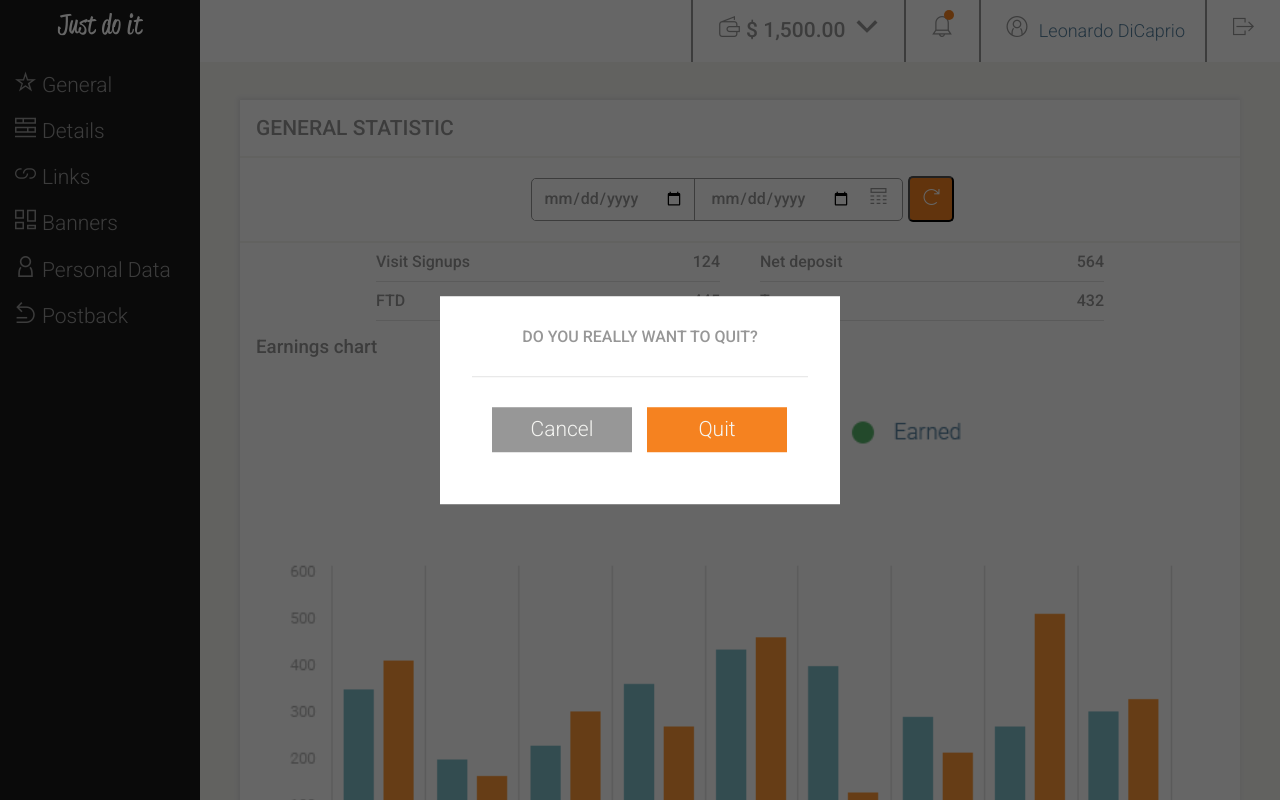
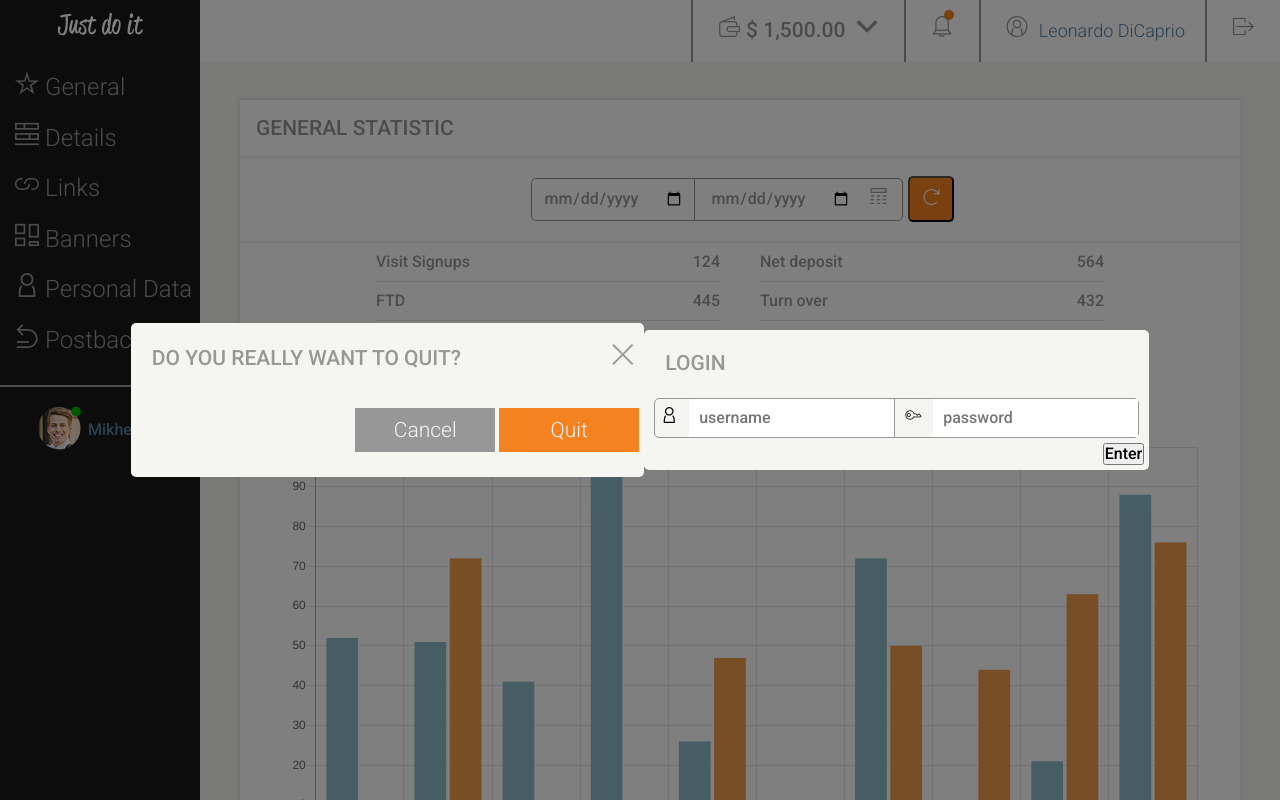
Before and after one commit to jarekdorman/project_module_12, a website: page src/index.html in a window 1280 px wide. Both pictures are taken after a click on the link 1243 px from the left and 30 px from the top of the page. Shown: the top 800 px of the page. Drawn offline with nearby package versions, Linux system fonts and the light colour scheme; files that its build step writes are made by us from their sources.

Commit message:
add modals

```diff
--- a/src/index.html
+++ b/src/index.html
@@ -38,6 +38,14 @@
                 </li>
             </ul>
         </div>
+        <div class="aside_chat">
+            <div class="chat_img">
+                <img src="/images/photo.png" alt="">
+            </div>
+            <div class="aside_chat_name">
+                <p>Mikheal E.</p>
+            </div>
+        </div>
     </aside>
     <nav class="top_bar">
         <ul class="nav_links">
@@ -50,7 +58,7 @@
                 <a class="icon-notification" href="#notification"></a>
             </li>
             <li>
-                <a href="#login">
+                <a href="#modal__login" class="login" id="loginczyk">
                     <span class="icon-profile"></span>
                     <em>Leonardo DiCaprio</em>
                 </a>
@@ -60,20 +68,8 @@
             </li>
         </ul>
     </nav>
-    <div id="open-modal" class="modal-window">
-        <div>
-            <div class="modal_question">DO YOU REALLY WANT TO QUIT?</div>
-            <div class="modal_options">
-                <div class="cancel">
-                    <a href="#" title="Close" class="modal-close"><button class="btn-light">Cancel</button></a>
-                </div>
-                <div class="quit">
-                    <button class="btn-success">Quit</button>
-                </div>
-            </div>
-        </div>
     </div>
-    </div>
+
     <main>
         <div class="container">
             <section id="general" class="general">
@@ -110,7 +106,9 @@
                 </div>
                 <div class="graph">
                     <h3>Earnings chart</h3>
-                    <img src="/images/graph.png" alt="">
+                    <div class="chart-container">
+                        <canvas id="myChart"></canvas>
+                    </div>
                 </div>
             </section>
         </div>
@@ -324,7 +322,33 @@
             </section>
         </div>
     </main>
-    <script src="js/script.js" type="module"></script>
+
+    <!-- MODALS -->
+
+    <div class="overlay" id="overlay">
+        <div class="modal__quit">
+            <h2>
+                <span>Do you really want to Quit?</span>
+                <span class="icon-close js--close-modal"></span>
+            </h2>
+            <button class="btn-light">Cancel</button>
+            <button class="btn-success js--close-modal">Quit</button>
+        </div>
+        <div class="modal__login" id="modal-login">
+            <h2>Login</h2>
+            <div class="input-container">
+              <span class="icon-personaldata"></span>
+              <input name="login-username" type="text" placeholder="username" />
+              <span class="icon-password"></span>
+              <input name="login-password" type="password" placeholder="password" />
+            </div>
+            <button class="btn --rectangle">Enter</button>
+          </div>
+    </div>
+
+
+        <script src="https://cdnjs.cloudflare.com/ajax/libs/Chart.js/2.4.0/Chart.min.js"></script>
+        <script src="js/script.js" type="module"></script>
 </body>
 
 </html>
--- a/src/js/script.js
+++ b/src/js/script.js
@@ -14,3 +14,99 @@ document.querySelector('.hamburger').addEventListener('click', function (e) {
   e.preventDefault();
   toggleMenu();
 });
+
+// Modals
+
+function closeModal() {
+  document.getElementById('overlay').classList.remove('show');
+}
+
+document.querySelectorAll('#overlay .js--close-modal').forEach(function (btn) {
+  btn.addEventListener('click', function (e) {
+    e.preventDefault();
+    closeModal();
+  });
+});
+
+document.querySelector('#overlay').addEventListener('click', function (e) {
+  if (e.target === this) {
+    closeModal();
+  }
+});
+
+document.addEventListener('keyup', function (e) {
+  if (e.keyCode === 27) {
+    closeModal();
+  }
+});
+
+function openModal(modal) {
+  document.querySelectorAll('#overlay > *').forEach(function (modal) {
+    modal.classList.remove('show');
+  });
+  document.querySelector('#overlay').classList.add('show');
+  // document.querySelector(modal).classList.add('show');
+  // modal.classList.add('show');
+}
+
+const logoutButtons = document.querySelectorAll('.icon-quit');
+const loginButtons = document.querySelectorAll('.login');
+
+const modalQuit = document.querySelector('.modal__quit');
+const modalLogin = document.querySelector('.modal__login');
+
+for (let logoutButton of logoutButtons) {
+  logoutButton.addEventListener('click', function () {
+    openModal(modalQuit);
+  });
+}
+
+for (let loginButton of loginButtons) {
+  loginButton.addEventListener('click', function () {
+    openModal(modalLogin);
+  });
+}
+
+// loginButtons.addEventListener('click', function () {
+//   openModal(modalLogin);
+// });
+
+// CHART
+
+var ctx = document.getElementById('myChart').getContext('2d');
+
+
+var chart = new Chart(ctx, {
+  // 1
+  type: 'bar',
+  data: {
+    // 2
+    labels: ['01', '02', '03', '04', '05', '06', '07', '08', '09', '10'],
+    // 3
+    datasets: [
+      {
+        // 4
+        label: 'Signups',
+        // 5
+        backgroundColor: '#8DBEC8',
+        borderColor: '#8DBEC8',
+        // 6
+        data: [52, 51, 41, 94, 26, 6, 72, 9, 21, 88],
+      },
+      {
+        label: 'FTD',
+        backgroundColor: '#F29E4E',
+        borderColor: '#F29E4E',
+        data: [6, 72, 1, 0, 47, 11, 50, 44, 63, 76],
+      },
+      {
+        label: 'Earned',
+        backgroundColor: '#71B374',
+        borderColor: '#71B374',
+        data: [59, 49, 68, 90, 67, 41, 13, 38, 48, 48],
+        // 7
+        hidden: true,
+      },
+    ],
+  },
+});
--- a/src/sass/_layout.scss
+++ b/src/sass/_layout.scss
@@ -32,7 +32,8 @@ main {
 
     .link_icons {
       opacity: 1;
-      &:hover {
+
+      & > *:hover {
         color: $warning-dark;
       }
     }
--- a/src/sass/_media.scss
+++ b/src/sass/_media.scss
@@ -5,14 +5,20 @@
 
   .aside {
     left: -120px;
+    transition: visibility 0.5s, linear 0.5s, opacity 0.5s;
   }
 
   .aside_links {
     opacity: 0;
+    transition: all 0.6s;
+  }
+
+  .aside_chat {
+    opacity: 0;
+    transition: all 0.6s;
   }
 
   .show {
-    transition: visibility 0.5s, linear 0.5s, opacity 0.5s;
     z-index: 5;
     left: 0px;
     width: 50%;
@@ -32,6 +38,9 @@
       display: block;
       font-size: 24px;
     }
+    .aside_chat {
+      opacity: 1;
+    }
   }
 
   .aside_logo i {
@@ -40,6 +49,8 @@
 
   .aside_logo img {
     opacity: 0;
+    transition: all 0.6s;
+
   }
 
   main {
@@ -64,15 +75,12 @@
   .link_row {
     width: 100%;
   }
-  //   .top_bar {
-  //       display: none;
-  //   }
 }
 
 @media (max-width: 991px) {
-main {
-  padding: 70px 0 0 0;
-}
+  main {
+    padding: 70px 0 0 0;
+  }
 
   .top_bar {
     display: none;
@@ -81,7 +89,7 @@ main {
   .aside {
     height: 70px;
     width: 100vw;
-    // left: 0;
+    transition: visibility 0.5s, linear 0.5s, opacity 0.5s;
   }
 
   .aside_logo {
@@ -98,10 +106,11 @@ main {
 
   .aside_links {
     opacity: 0;
+    transition: all 0.6s;
+
   }
 
   .show {
-    transition: visibility 0.5s, linear 0.5s, opacity 0.5s;
     height: 100vh;
 
     .aside_links {
@@ -169,7 +178,7 @@ main {
     margin: 15px 0;
   }
 
-  .field  label {
+  .field label {
     float: none;
     text-align: center;
     width: 100%;
--- a/src/sass/_variables.scss
+++ b/src/sass/_variables.scss
@@ -33,7 +33,7 @@ $font-medium: 500;
 $font-bold: 700;
 
 /* Font size */
-$aside-link: 21px;
+$aside-link: 24px;
 
 /* Transitions */
 $transition-general: all 1s;
--- /dev/null
+++ b/src/sass/components/_modals.scss
@@ -0,0 +1,74 @@
+* {
+  box-sizing: border-box;
+}
+
+.overlay {
+  position: fixed;
+  top: 0;
+  left: 0;
+  z-index: 9999;
+}
+
+.overlay {
+  position: fixed;
+  top: 0;
+  left: 0;
+  z-index: 999;
+
+  width: 100%;
+  height: 100%;
+  background-color: rgba(0, 0, 0, 0.5);
+
+  justify-content: center;
+  align-items: center;
+
+  overflow: auto;
+  padding: 30px;
+
+  display: none;
+}
+
+.overlay.show {
+  display: flex;
+}
+
+.overlay::webkit-scrollbar {
+  display: none;
+}
+
+.modal {
+  max-width: 600px;
+  margin: auto;
+  background-color: #ffffff;
+  position: relative;
+  padding: 30px;
+  display: none;
+}
+
+.modal.show {
+  display: block;
+}
+
+.modal .btn-close {
+  position: absolute;
+  top: 0;
+  right: 0;
+  padding: 5px 10px;
+}
+
+[class^='modal__'] {
+  background: $main-ultra-light;
+  // display: none;
+  border-radius: 5px;
+  padding: 5px;
+  z-index: 4;
+  text-align: right;
+  // transition: $transition-visibility;
+  min-width: 20%;
+
+  h2 {
+    span:last-child {
+      padding-left: 140px;
+    }
+  }
+}
--- a/src/sass/sections/_sections.scss
+++ b/src/sass/sections/_sections.scss
@@ -62,6 +62,33 @@ body {
 .aside_nav_links li {
   list-style: none;
 }
+
+.aside_chat {
+  display: flex;
+  color: $info-color;
+  justify-content: center;
+  border-top: 2px solid $main-light;
+  margin-top: 20px;
+  padding-top: 20px;
+}
+
+.aside_chat_name {
+  align-self: center;
+  margin-left: 7px;
+}
+
+.chat_img::after {
+  width: 10px;
+  height: 10px;
+  border-radius: 50%;
+  margin: 0;
+  position: absolute;
+  transform: translate(-100%, -5%);
+  content: '';
+  background: $success-dark;
+}
+
+
 
 // TOP BAR
 
@@ -173,11 +200,11 @@ em {
   justify-content: center;
   flex-wrap: wrap;
 }
+
 // graph
 
-.graph img {
-  width: 900px;
-  margin: 30px 0 80px 0;
+.chart-container {
+  padding: 40px;
 }
 
 // LINKS
@@ -219,73 +246,3 @@ em {
   border-top: 1px solid $main-light;
   padding-top: 20px;
 }
-
-.modal-window {
-  position: fixed;
-  background-color: rgba(0, 0, 0, 0.6);
-  top: 0;
-  right: 0;
-  bottom: 0;
-  left: 0;
-  z-index: 999;
-  visibility: hidden;
-  opacity: 0;
-  pointer-events: none;
-  transition: all 0.3s;
-
-  &:target {
-    visibility: visible;
-    opacity: 1;
-    pointer-events: auto;
-  }
-
-  & > div {
-    width: 400px;
-    position: absolute;
-    top: 50%;
-    left: 50%;
-    transform: translate(-50%, -50%);
-    padding: 2em;
-    background: #ffffff;
-  }
-
-  header {
-    font-weight: bold;
-  }
-
-  h1 {
-    font-size: 150%;
-    margin: 0 0 15px;
-  }
-}
-
-// .modal-close {
-//   color: #aaa;
-//   line-height: 50px;
-//   font-size: 80%;
-//   position: absolute;
-//   right: 0;
-//   text-align: center;
-//   top: 0;
-//   width: 70px;
-//   text-decoration: none;
-//   &:hover {
-//     color: black;
-//   }
-// }
-
-.modal_options {
-  display: flex;
-  padding: 10px 20px 0 20px;
-}
-
-.modal_question {
-  text-align: center;
-  border-bottom: 1px solid $main-lighten;
-  padding-bottom: 30px;
-  color: $main-light;
-}
-
-.modal_options .btn-success {
-  margin-left: 15px;
-}
--- a/src/sass/style.scss
+++ b/src/sass/style.scss
@@ -1,5 +1,5 @@
 @import "variables";
-@import "mixins";
+// @import "mixins";
 
 @import "font";
 @import "normalize";
@@ -9,6 +9,7 @@
 
 /* Components */
 @import "components/components";
+@import "components/modals";
 
 // /* Sections */
 @import "sections/_sections";
```
Also changed, not shown: src/images/photo.png (added).
